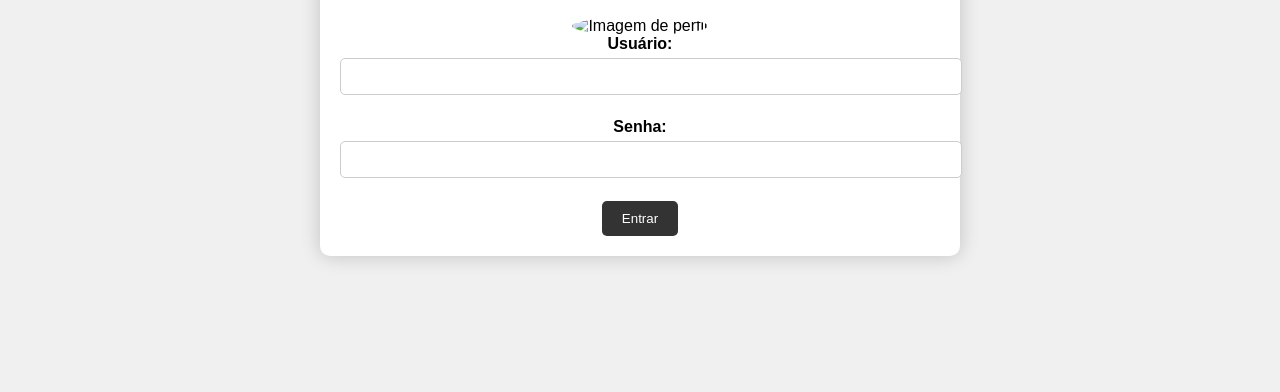
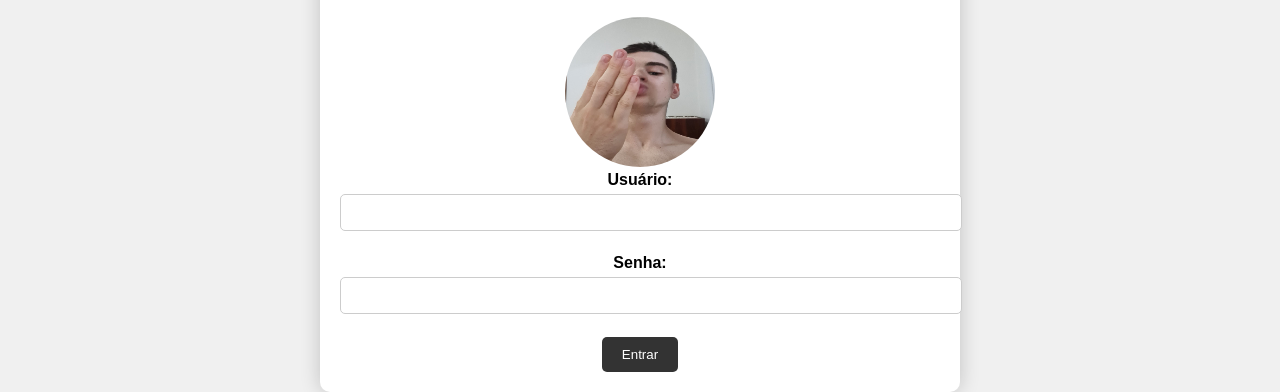
Before and after one commit to enricoteles/este, a plain HTML site: page index.html in a window 1280 px wide. Shown: the part 419-811 px from the top of the page. Drawn offline with Linux system fonts and the light colour scheme.

Commit message:
Update index.html

```diff
--- a/index.html
+++ b/index.html
@@ -21,7 +21,7 @@
             </ol>
             <div id="login-form">
                 <h2>Login</h2>
-                <img src="fotos/beijo.png" id="profile-picture" alt="Imagem de perfil">
+                <img src="beijo.png" id="profile-picture" alt="Imagem de perfil">
                 <form id="login-form">
                     <label for="username">Usuário:</label>
                     <input type="text" id="username" name="username" required><br><br>
```
